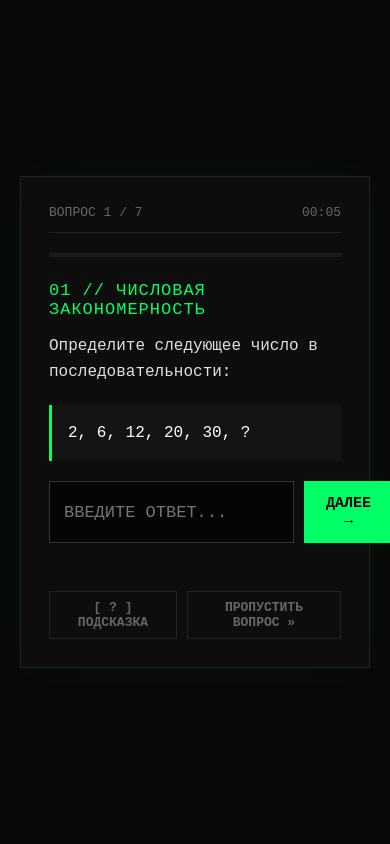
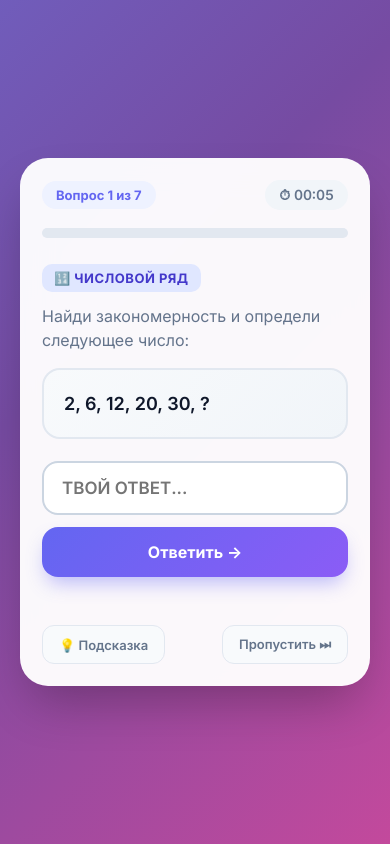
Before and after one commit to itzfoku/idk, a plain HTML site: page index.html in a window 390 px wide. Drawn offline with nearby package versions, Linux system fonts and the light colour scheme; no server answers.

Commit message:
Update index.html

```diff
--- a/index.html
+++ b/index.html
@@ -3,243 +3,351 @@
 <head>
     <meta charset="UTF-8">
     <meta name="viewport" content="width=device-width, initial-scale=1.0, maximum-scale=1.0, user-scalable=no">
-    <title>ЛОГИЧЕСКИЙ ТЕСТ // ПРОТОКОЛ</title>
+    <title>LogicQuest — Тренажёр логического мышления</title>
+    <link rel="preconnect" href="https://fonts.googleapis.com">
+    <link href="https://fonts.googleapis.com/css2?family=Inter:wght@400;600;700;800&display=swap" rel="stylesheet">
     <style>
         :root {
-            --bg: #080808;
-            --text: #e0e0e0;
-            --accent: #00ff66;
-            --dim: #666666;
-            --error: #ff3b30;
-            --border: #222222;
+            --primary: #6366f1;
+            --primary-hover: #4f46e5;
+            --secondary: #ec4899;
+            --success: #10b981;
+            --warning: #f59e0b;
+            --danger: #ef4444;
+            --text-main: #1e293b;
+            --text-muted: #64748b;
         }
         * { box-sizing: border-box; }
         body {
-            background-color: var(--bg);
-            color: var(--text);
-            font-family: 'SF Mono', 'Courier New', Courier, monospace;
+            font-family: 'Inter', -apple-system, BlinkMacSystemFont, sans-serif;
             margin: 0;
             padding: 20px;
+            min-height: 100vh;
             display: flex;
             justify-content: center;
             align-items: center;
-            min-height: 100vh;
+            background: linear-gradient(135deg, #667eea 0%, #764ba2 50%, #ec4899 100%);
+            background-size: 200% 200%;
+            animation: gradientBG 12s ease infinite;
+            color: var(--text-main);
             -webkit-font-smoothing: antialiased;
         }
-        .terminal {
+        @keyframes gradientBG {
+            0% { background-position: 0% 50%; }
+            50% { background-position: 100% 50%; }
+            100% { background-position: 0% 50%; }
+        }
+        .card {
             width: 100%;
-            max-width: 700px;
-            border: 1px solid var(--border);
-            background: #0d0d0d;
-            padding: 28px;
-            box-shadow: 0 0 40px rgba(0, 255, 102, 0.05);
+            max-width: 680px;
+            background: rgba(255, 255, 255, 0.96);
+            backdrop-filter: blur(16px);
+            border-radius: 28px;
+            padding: 32px;
+            box-shadow: 0 25px 50px -12px rgba(0, 0, 0, 0.28);
+            transition: transform 0.2s ease;
         }
-        .header {
+        .top-bar {
             display: flex;
             justify-content: space-between;
-            border-bottom: 1px solid var(--border);
-            padding-bottom: 12px;
-            margin-bottom: 20px;
+            align-items: center;
+            margin-bottom: 18px;
+        }
+        .step-pill {
+            background: #eef2ff;
+            color: var(--primary);
+            font-weight: 700;
             font-size: 13px;
-            color: var(--dim);
+            padding: 6px 14px;
+            border-radius: 999px;
         }
-        .progress-bar {
+        .timer-pill {
+            background: #f1f5f9;
+            color: var(--text-muted);
+            font-weight: 600;
+            font-size: 14px;
+            padding: 6px 14px;
+            border-radius: 999px;
+            font-variant-numeric: tabular-nums;
+        }
+        .progress-track {
             width: 100%;
-            height: 4px;
-            background: #1a1a1a;
-            margin-bottom: 24px;
+            height: 10px;
+            background: #e2e8f0;
+            border-radius: 999px;
+            overflow: hidden;
+            margin-bottom: 26px;
         }
         .progress-fill {
             height: 100%;
-            background: var(--accent);
             width: 0%;
-            transition: width 0.3s ease;
+            background: linear-gradient(90deg, #6366f1, #ec4899, #f59e0b);
+            border-radius: 999px;
+            transition: width 0.4s cubic-bezier(0.34, 1.56, 0.64, 1);
         }
-        .stage-title {
-            color: var(--accent);
-            font-size: 17px;
-            margin-bottom: 14px;
+        .category-badge {
+            display: inline-flex;
+            align-items: center;
+            gap: 6px;
+            font-size: 13px;
+            font-weight: 700;
             text-transform: uppercase;
-            letter-spacing: 1px;
+            letter-spacing: 0.5px;
+            padding: 6px 12px;
+            border-radius: 10px;
+            margin-bottom: 12px;
         }
-        .question-text {
-            line-height: 1.65;
+        .question-desc {
             font-size: 16px;
-            margin-bottom: 20px;
-            white-space: pre-line;
+            color: var(--text-muted);
+            margin: 0 0 16px 0;
+            line-height: 1.5;
         }
         .task-box {
-            background: #141414;
-            border-left: 3px solid var(--accent);
-            padding: 16px;
-            margin: 18px 0;
-            font-size: 16px;
-            color: #ffffff;
-            line-height: 1.5;
+            background: linear-gradient(135deg, #f8fafc 0%, #f1f5f9 100%);
+            border: 2px solid #e2e8f0;
+            border-radius: 18px;
+            padding: 20px;
+            font-size: 18px;
+            font-weight: 600;
+            color: #0f172a;
+            line-height: 1.55;
+            white-space: pre-line;
+            margin-bottom: 22px;
         }
         .input-group {
             display: flex;
-            gap: 10px;
-            margin-top: 20px;
+            gap: 12px;
         }
         input[type="text"] {
             flex: 1;
-            background: #050505;
-            border: 1px solid #333;
-            color: var(--accent);
+            border: 2px solid #cbd5e1;
+            border-radius: 16px;
+            padding: 15px 18px;
+            font-size: 17px;
             font-family: inherit;
-            font-size: 17px;
-            padding: 14px;
+            font-weight: 600;
+            color: #0f172a;
             outline: none;
+            transition: all 0.2s;
             text-transform: uppercase;
         }
-        input[type="text"]:focus { border-color: var(--accent); }
-        button {
-            background: var(--accent);
-            color: #000;
+        input[type="text"]:focus {
+            border-color: var(--primary);
+            box-shadow: 0 0 0 4px rgba(99, 102, 241, 0.15);
+        }
+        .btn-primary {
+            background: linear-gradient(135deg, #6366f1 0%, #8b5cf6 100%);
+            color: #fff;
             border: none;
-            padding: 14px 22px;
+            border-radius: 16px;
+            padding: 15px 26px;
             font-family: inherit;
-            font-weight: bold;
-            font-size: 15px;
+            font-weight: 700;
+            font-size: 16px;
             cursor: pointer;
-            text-transform: uppercase;
+            box-shadow: 0 10px 20px -5px rgba(99, 102, 241, 0.45);
+            transition: transform 0.15s, box-shadow 0.15s;
         }
-        button:active { opacity: 0.8; }
-        .controls-row {
+        .btn-primary:active {
+            transform: scale(0.97);
+        }
+        .error-msg {
+            color: var(--danger);
+            font-weight: 600;
+            font-size: 14px;
+            margin-top: 12px;
+            min-height: 20px;
+        }
+        .actions-row {
             display: flex;
             justify-content: space-between;
-            align-items: center;
             margin-top: 16px;
             gap: 10px;
         }
-        .secondary-btn {
-            background: transparent;
-            color: var(--dim);
-            border: 1px solid #222;
-            padding: 8px 14px;
+        .btn-ghost {
+            background: #f8fafc;
+            border: 1px solid #e2e8f0;
+            color: var(--text-muted);
+            border-radius: 12px;
+            padding: 10px 16px;
+            font-family: inherit;
+            font-weight: 600;
             font-size: 13px;
+            cursor: pointer;
+            transition: all 0.2s;
+        }
+        .btn-ghost:hover {
+            background: #f1f5f9;
+            color: var(--text-main);
         }
         .hint-box {
             display: none;
-            margin-top: 12px;
-            padding: 12px;
-            background: #111;
-            color: #aaa;
+            margin-top: 14px;
+            padding: 14px 16px;
+            background: #fffbeb;
+            border: 1px solid #fde68a;
+            color: #92400e;
+            border-radius: 14px;
             font-size: 14px;
-            border: 1px dashed #333;
+            line-height: 1.5;
         }
-        .error-msg {
-            color: var(--error);
-            margin-top: 12px;
-            font-size: 14px;
-            min-height: 20px;
+        .shake {
+            animation: shakeAnim 0.35s ease;
         }
-        .result-card {
-            border: 1px solid var(--accent);
-            padding: 24px;
-            margin-top: 20px;
-            background: #0a0f0c;
+        @keyframes shakeAnim {
+            0%, 100% { transform: translateX(0); }
+            25% { transform: translateX(-8px); }
+            75% { transform: translateX(8px); }
         }
-        .stat-grid {
+        /* Экран результатов */
+        .result-header {
+            text-align: center;
+            margin-bottom: 24px;
+        }
+        .trophy {
+            font-size: 56px;
+            margin-bottom: 8px;
+        }
+        .rank-badge {
+            display: inline-block;
+            background: linear-gradient(135deg, #6366f1, #ec4899);
+            color: white;
+            font-weight: 800;
+            font-size: 16px;
+            padding: 10px 22px;
+            border-radius: 999px;
+            margin-top: 8px;
+            box-shadow: 0 10px 25px -5px rgba(236, 72, 153, 0.4);
+        }
+        .stats-grid {
             display: grid;
-            grid-template-columns: 1fr 1fr;
-            gap: 12px;
-            margin: 20px 0;
-            text-align: left;
+            grid-template-columns: repeat(2, 1fr);
+            gap: 14px;
+            margin-bottom: 24px;
         }
-        .stat-item {
-            background: #121212;
-            padding: 12px;
-            border: 1px solid #222;
+        .stat-card {
+            padding: 18px;
+            border-radius: 18px;
+            text-align: center;
         }
-        .stat-label { font-size: 12px; color: #777; }
-        .stat-val { font-size: 20px; color: #fff; font-weight: bold; margin-top: 4px; }
+        .stat-card.blue { background: #eff6ff; color: #1d4ed8; }
+        .stat-card.green { background: #ecfdf5; color: #047857; }
+        .stat-card.amber { background: #fffbeb; color: #b45309; }
+        .stat-card.purple { background: #f5f3ff; color: #6d28d9; }
+        .stat-value {
+            font-size: 26px;
+            font-weight: 800;
+            margin-bottom: 4px;
+        }
+        .stat-name {
+            font-size: 13px;
+            font-weight: 600;
+            opacity: 0.85;
+        }
+        @media (max-width: 500px) {
+            .input-group { flex-direction: column; }
+            .card { padding: 22px; }
+        }
     </style>
 </head>
 <body>
 
-<div class="terminal">
-    <div class="header">
-        <div id="step-counter">ВОПРОС 1 / 7</div>
-        <div id="timer">00:00</div>
+<div class="card" id="main-card">
+    <div class="top-bar">
+        <div class="step-pill" id="step-counter">Вопрос 1 из 7</div>
+        <div class="timer-pill" id="timer">⏱ 00:00</div>
     </div>
 
-    <div class="progress-bar">
+    <div class="progress-track">
         <div class="progress-fill" id="progress-fill"></div>
     </div>
 
     <div id="game-area">
-        <div class="stage-title" id="stage-title">Загрузка...</div>
-        <div class="question-text" id="stage-text"></div>
+        <div class="category-badge" id="category-badge">Загрузка...</div>
+        <p class="question-desc" id="stage-text"></p>
         <div class="task-box" id="stage-task"></div>
 
         <div class="input-group">
-            <input type="text" id="answer-input" placeholder="ВВЕДИТЕ ОТВЕТ..." autocomplete="off">
-            <button onclick="checkAnswer()">ДАЛЕЕ →</button>
+            <input type="text" id="answer-input" placeholder="Твой ответ..." autocomplete="off">
+            <button class="btn-primary" onclick="checkAnswer()">Ответить →</button>
         </div>
 
         <div class="error-msg" id="error-msg"></div>
 
-        <div class="controls-row">
-            <button class="secondary-btn" onclick="toggleHint()">[ ? ] ПОДСКАЗКА</button>
-            <button class="secondary-btn" onclick="skipQuestion()">ПРОПУСТИТЬ ВОПРОС »</button>
+        <div class="actions-row">
+            <button class="btn-ghost" onclick="toggleHint()">💡 Подсказка</button>
+            <button class="btn-ghost" onclick="skipQuestion()">Пропустить ⏭</button>
         </div>
         <div class="hint-box" id="hint-box"></div>
     </div>
 </div>
 
+<script src="https://cdn.jsdelivr.net/npm/canvas-confetti@1.6.0/dist/confetti.browser.min.js"></script>
 <script>
     const GOOGLE_SCRIPT_URL = "https://script.google.com/macros/s/AKfycbzP6PEgoLG4SX9CyF4sJHtifAM2-hRL8puWnaKUG0dhUCmFBCN9sjk9PWAi8XV0cMee/exec";
 
-    // 7 логических вопросов (ответы в массиве — поддерживается несколько вариантов написания)
     const QUESTIONS = [
         {
-            title: "01 // ЧИСЛОВАЯ ЗАКОНОМЕРНОСТЬ",
-            text: "Определите следующее число в последовательности:",
-            task: "2,  6,  12,  20,  30,  ?",
+            badge: "🔢 Числовой ряд",
+            badgeBg: "#e0e7ff",
+            badgeColor: "#4338ca",
+            text: "Найди закономерность и определи следующее число:",
+            task: "2,   6,   12,   20,   30,   ?",
             answers: ["42"],
-            hint: "Посмотрите на разницу между соседними числами: +4, +6, +8, +10..."
+            hint: "Посмотри на разницу между соседними числами: +4, +6, +8, +10..."
         },
         {
-            title: "02 // КЛАССИЧЕСКАЯ ЛОГИКА",
-            text: "Внимательно прочитайте условие:",
-            task: "Улитка ползёт вверх по столбу высотой 10 метров. За день она поднимается на 3 метра, а за ночь сползает вниз на 2 метра. На какой по счёту день улитка впервые достигнет вершины столба?",
+            badge: "🐌 Классическая логика",
+            badgeBg: "#dcfce7",
+            badgeColor: "#15803d",
+            text: "Внимательно прочитай условие задачи:",
+            task: "Улитка ползёт вверх по столбу высотой 10 метров. За день она поднимается на 3 метра, а за ночь сползает вниз на 2 метра. На какой по счёту день улитка впервые достигнет вершины?",
             answers: ["8", "ВОСЬМОЙ", "НА 8", "8 ДЕНЬ"],
             hint: "После 7 суток она будет на высоте 7 метров. Сколько ей останется проползти на 8-й день?"
         },
         {
-            title: "03 // РЫЦАРИ И ЛЖЕЦЫ",
+            badge: "🎭 Рыцари и лжецы",
+            badgeBg: "#fce7f3",
+            badgeColor: "#be185d",
             text: "Рыцари всегда говорят правду, а лжецы всегда лгут. Вы встретили двух жителей острова — А и Б.",
-            task: "А сказал: «Мы оба с Б — лжецы».\nКто из них кто? (Напишите два слова через пробел, например: ЛЖЕЦ РЫЦАРЬ)",
+            task: "А сказал: «Мы оба с Б — лжецы».\nКто из них кто? (Напиши два слова через пробел, например: ЛЖЕЦ РЫЦАРЬ)",
             answers: ["ЛЖЕЦ РЫЦАРЬ", "ЛЖЕЦ И РЫЦАРЬ"],
-            hint: "Может ли рыцарь назвать себя лжецом? А если А лжёт, значит фраза «мы оба лжецы» — ложь."
+            hint: "Может ли рыцарь назвать себя лжецом? А если А лжёт, значит фраза «мы оба лжецы» — неправда."
         },
         {
-            title: "04 // ЛОГИКА СЛОВ",
-            text: "Найдите закономерность в ряду букв и укажите следующую:",
-            task: "О,  Д,  Т,  Ч,  П,  Ш,  С,  ?",
+            badge: "🔤 Логика букв",
+            badgeBg: "#fef3c7",
+            badgeColor: "#b45309",
+            text: "Определи, какая буква должна стоять следующей в этом ряду:",
+            task: "О,   Д,   Т,   Ч,   П,   Ш,   С,   ?",
             answers: ["В"],
-            hint: "Это первые буквы слов: Один, Два, Три, Четыре..."
+            hint: "Это первые буквы числительных: Один, Два, Три, Четыре..."
         },
         {
-            title: "05 // ВЗВЕШИВАНИЕ",
-            text: "Задача на поиск минимального числа действий:",
-            task: "Есть 9 внешне одинаковых монет, но одна из них фальшивая (она легче остальных). Какое минимальное количество взвешиваний на чашечных весах без гирь потребуется, чтобы гарантированно найти фальшивую монету?",
+            badge: "⚖️ Алгоритмы и взвешивание",
+            badgeBg: "#f3e8ff",
+            badgeColor: "#7e22ce",
+            text: "Задача на поиск оптимального решения:",
+            task: "Есть 9 внешне одинаковых монет, но одна из них фальшивая (она легче остальных). За какое минимальное число взвешиваний на чашечных весах без гирь можно гарантированно найти фальшивую монету?",
             answers: ["2", "ДВА"],
-            hint: "Разделите монеты на три кучки по 3 штуки."
+            hint: "Раздели монеты на три равные кучки по 3 штуки."
         },
         {
-            title: "06 // ЧАСЫ И УГЛЫ",
-            text: "Пространственное мышление:",
-            task: "Часы показывают ровно 3:15. Чему равен угол (в градусах) между часовой и минутной стрелками? (Введите только число, возможно дробное через точку)",
+            badge: "🕒 Геометрия и время",
+            badgeBg: "#ffedd5",
+            badgeColor: "#c2410c",
+            text: "Представь циферблат механических часов:",
+            task: "Часы показывают ровно 3:15. Чему равен угол (в градусах) между часовой и минутной стрелками? (Введи только число)",
             answers: ["7.5", "7,5"],
-            hint: "Минутная стрелка стоит ровно на тройке, но часовая за 15 минут прошла четверть пути от 3 до 4 (1/4 от 30 градусов)."
+            hint: "Минутная стрелка стоит ровно на тройке, а часовая за 15 минут прошла 1/4 пути от 3 до 4 (четверть от 30°)."
         },
         {
-            title: "07 // ФИНАЛЬНЫЙ ШИФР",
-            text: "Используйте логику и алфавит:",
-            task: "Если КОД = 12-16-5, то чему равно слово УМ? (Запишите числа через дефис)",
+            badge: "🔐 Финальный шифр",
+            badgeBg: "#ccfbf1",
+            badgeColor: "#0f766e",
+            text: "Примени логику кодирования:",
+            task: "Если КОД = 12-16-5, то чему равно слово УМ? (Запиши числа через дефис)",
             answers: ["21-14"],
             hint: "Каждой букве соответствует её порядковый номер в русском алфавите (К=12, О=16, Д=5)."
         }
@@ -282,15 +390,15 @@
         const diff = Math.floor((Date.now() - startTime) / 1000);
         const mins = String(Math.floor(diff / 60)).padStart(2, '0');
         const secs = String(diff % 60).padStart(2, '0');
-        document.getElementById("timer").innerText = `${mins}:${secs}`;
+        document.getElementById("timer").innerText = `⏱ ${mins}:${secs}`;
     }, 1000);
 
     function getRank(score, total) {
         const ratio = score / total;
-        if (ratio === 1 && hintsUsed === 0) return "АБСОЛЮТНЫЙ АНАЛИТИК (S-РАНГ)";
-        if (ratio >= 0.85) return "ВЫСОКИЙ ИНТЕЛЛЕКТ (A-РАНГ)";
-        if (ratio >= 0.55) return "ЛОГИК-ПРАКТИК (B-РАНГ)";
-        return "НАЧИНАЮЩИЙ ИССЛЕДОВАТЕЛЬ (C-РАНГ)";
+        if (ratio === 1 && hintsUsed === 0) return { title: "🏆 Гений логики (S-ранг)", emoji: "👑" };
+        if (ratio >= 0.85) return { title: "🚀 Мастер дедукции (A-ранг)", emoji: "🎉" };
+        if (ratio >= 0.55) return { title: "💡 Уверенный аналитик (B-ранг)", emoji: "👏" };
+        return { title: "🌱 Начинающий исследователь (C-ранг)", emoji: "✨" };
     }
 
     function renderStep() {
@@ -300,54 +408,66 @@
         if (currentStep >= QUESTIONS.length) {
             const totalMins = ((Date.now() - startTime) / 60000).toFixed(1);
             const rank = getRank(solvedCount, QUESTIONS.length);
-            document.getElementById("step-counter").innerText = "ТЕСТ ЗАВЕРШЁН";
+            document.getElementById("step-counter").innerText = "Финиш!";
+
+            if (typeof confetti === "function") {
+                confetti({ particleCount: 90, spread: 70, origin: { y: 0.6 } });
+            }
 
             document.getElementById("game-area").innerHTML = `
-                <div class="stage-title">РЕЗУЛЬТАТЫ ТЕСТИРОВАНИЯ</div>
-                <div class="result-card">
-                    <div style="color:#888; font-size:12px;">ПРИСВОЕННЫЙ РАНГ</div>
-                    <div style="font-size:20px; color:#00ff66; font-weight:bold; margin:8px 0 16px 0;">${rank}</div>
+                <div class="result-header">
+                    <div class="trophy">${rank.emoji}</div>
+                    <h2 style="margin: 0; font-size: 24px;">Тест завершён!</h2>
+                    <div class="rank-badge">${rank.title}</div>
+                </div>
 
-                    <div class="stat-grid">
-                        <div class="stat-item">
-                            <div class="stat-label">РЕШЕНО ЗАДАЧ</div>
-                            <div class="stat-val">${solvedCount} из ${QUESTIONS.length}</div>
+                <div class="stats-grid">
+                    <div class="stat-card green">
+                        <div class="stat-value">${solvedCount} / ${QUESTIONS.length}</div>
+                        <div class="stat-name">Решено задач</div>
                     </div>
-                        <div class="stat-item">
-                            <div class="stat-label">ЗАТРАЧЕНО ВРЕМЕНИ</div>
-                            <div class="stat-val">${totalMins} мин.</div>
+                    <div class="stat-card blue">
+                        <div class="stat-value">${totalMins} мин</div>
+                        <div class="stat-name">Время прохождения</div>
                     </div>
-                        <div class="stat-item">
-                            <div class="stat-label">ОШИБОЧНЫХ ПОПЫТОК</div>
-                            <div class="stat-val">${wrongAttempts}</div>
+                    <div class="stat-card amber">
+                        <div class="stat-value">${hintsUsed}</div>
+                        <div class="stat-name">Подсказок взято</div>
                     </div>
-                        <div class="stat-item">
-                            <div class="stat-label">ПОДСКАЗОК</div>
-                            <div class="stat-val">${hintsUsed}</div>
+                    <div class="stat-card purple">
+                        <div class="stat-value">${wrongAttempts}</div>
+                        <div class="stat-name">Ошибок</div>
                     </div>
                 </div>
 
-                    <div style="font-size:13px; color:#666; text-align:center;">ID сессии: ${playerId}</div>
+                <div style="text-align: center; color: #94a3b8; font-size: 13px; margin-bottom: 16px;">
+                    ID участника: ${playerId}
                 </div>
 
-                <button class="secondary-btn" style="margin-top:20px; width:100%;" onclick="resetTest()">[ ПРОЙТИ ЗАНОВО ]</button>
+                <button class="btn-primary" style="width: 100%;" onclick="resetTest()">🔄 Пройти ещё раз</button>
             `;
             return;
         }
 
         const q = QUESTIONS[currentStep];
-        document.getElementById("step-counter").innerText = `ВОПРОС ${currentStep + 1} / ${QUESTIONS.length}`;
-        document.getElementById("stage-title").innerText = q.title;
+        document.getElementById("step-counter").innerText = `Вопрос ${currentStep + 1} из ${QUESTIONS.length}`;
+
+        const badge = document.getElementById("category-badge");
+        badge.innerText = q.badge;
+        badge.style.background = q.badgeBg;
+        badge.style.color = q.badgeColor;
+
         document.getElementById("stage-text").innerText = q.text;
         document.getElementById("stage-task").innerText = q.task;
-        document.getElementById("hint-box").innerText = q.hint;
+        document.getElementById("hint-box").innerText = "💡 " + q.hint;
         document.getElementById("hint-box").style.display = "none";
         document.getElementById("answer-input").value = "";
         document.getElementById("error-msg").innerText = "";
     }
 
     function checkAnswer() {
-        const input = document.getElementById("answer-input").value.trim().toUpperCase();
+        const inputEl = document.getElementById("answer-input");
+        const input = inputEl.value.trim().toUpperCase();
         if (!input) return;
 
         const validAnswers = QUESTIONS[currentStep].answers.map(a => a.toUpperCase());
@@ -361,7 +481,12 @@
             wrongAttempts++;
             localStorage.setItem("lq_wrong", wrongAttempts);
             sendStats("WRONG: " + input);
-            document.getElementById("error-msg").innerText = "[ НЕВЕРНО ] — Попробуйте ещё раз или возьмите подсказку.";
+            document.getElementById("error-msg").innerText = "❌ Неверно! Подумай ещё или открой подсказку.";
+
+            const card = document.getElementById("main-card");
+            card.classList.remove("shake");
+            void card.offsetWidth;
+            card.classList.add("shake");
         }
     }
 
```
Lines whose indentation alone changed are shown as unchanged.
